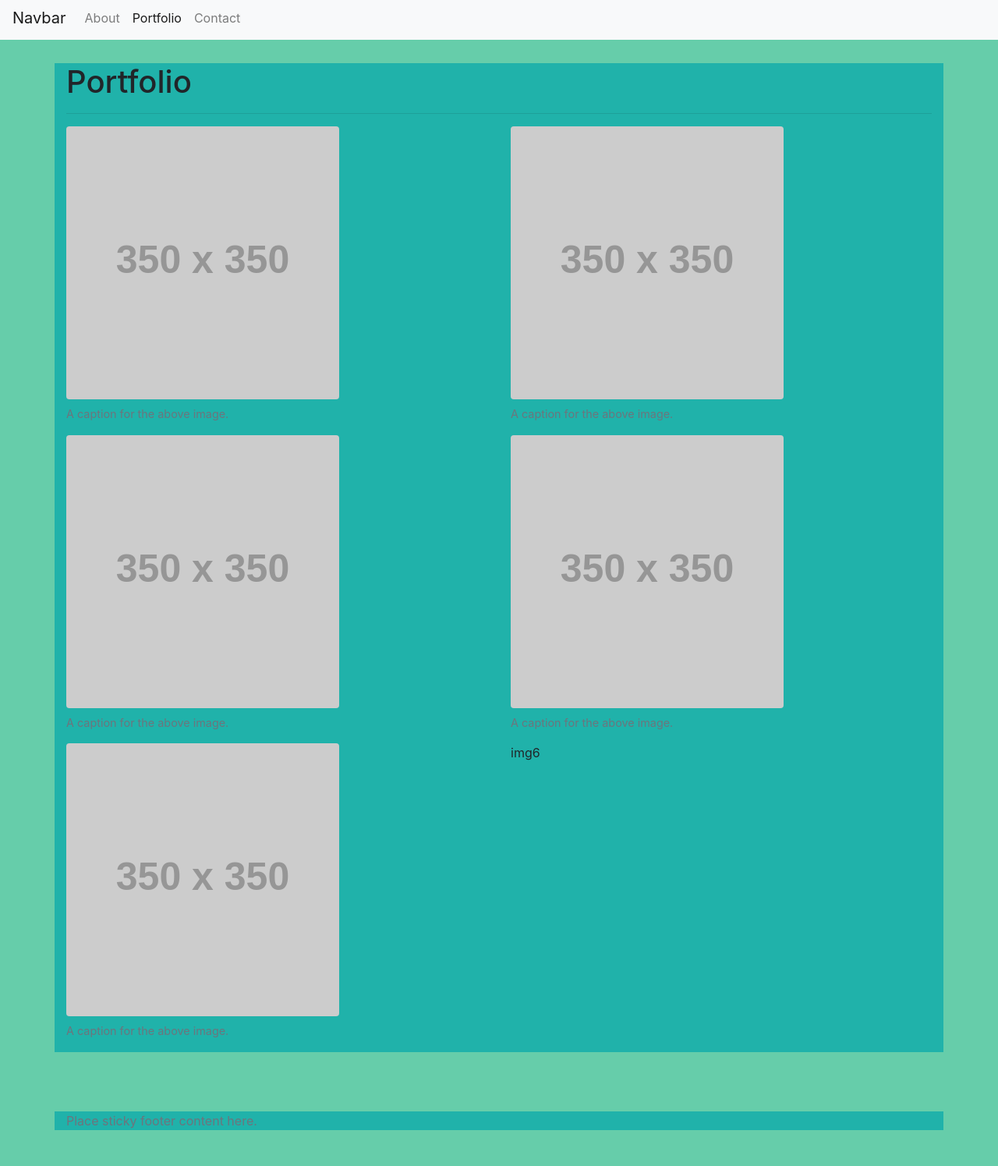
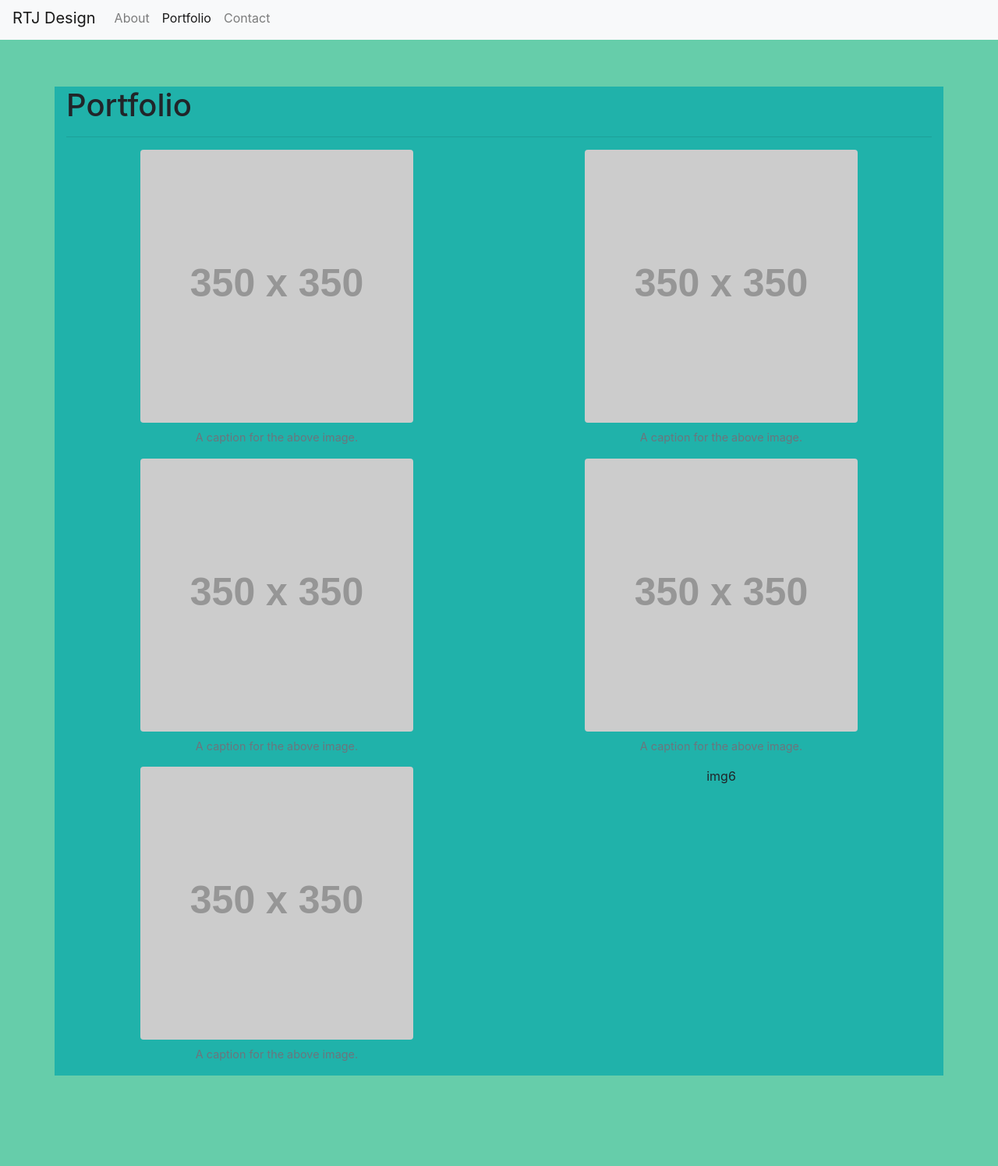
Before and after one commit to Rjsa210/RJohnson_responsivePortfolio, a plain HTML site: page portfolio.html in a window 1280 px wide. Shown: the part 5-1500 px from the top of the page at 78% size. After the commit the page ends 1414 px from the top, so only its background shows below. Drawn offline with nearby package versions, Linux system fonts and the light colour scheme; placeholder pictures from the web are drawn by us.

Commit message:
added stylesheet and customizing navbar, images centered in portfolio. -RJ

```diff
--- /dev/null
+++ b/assets/styles.css
@@ -0,0 +1,20 @@
+nav {
+  margin-bottom: 60px;
+  background-image
+}
+
+.bioImage {
+  width:250px;
+  height:auto;
+  float: left;
+  margin: 5px 20px 5px 5px;
+}
+
+.container {
+  margin: 30px auto;
+  background-color: lightseagreen;
+}
+
+body {
+  background-color: mediumaquamarine;
+}
--- a/portfolio.html
+++ b/portfolio.html
@@ -6,23 +6,14 @@
   <meta name="viewport" content="width=device-width, initial-scale=1.0">
   <link rel="stylesheet" href="https://cdn.jsdelivr.net/npm/bootstrap@4.6.0/dist/css/bootstrap.min.css"
     integrity="sha384-B0vP5xmATw1+K9KRQjQERJvTumQW0nPEzvF6L/Z6nronJ3oUOFUFpCjEUQouq2+l" crossorigin="anonymous">
-  <style>
-    .container {
-      margin: 30px auto;
-      background-color: lightseagreen;
-    }
-
-    body {
-      background-color: mediumaquamarine;
-    }
-  </style>
+  <link rel="stylesheet" href="assets/styles.css">
   <title>RTJDesign Portfolio</title>
 </head>
 
 <body>
   <header>
     <nav class="navbar navbar-expand-lg navbar-light bg-light">
-      <a class="navbar-brand" href="#">Navbar</a>
+      <a class="navbar-brand" href="#">RTJ Design</a>
       <button class="navbar-toggler" type="button" data-toggle="collapse" data-target="#navbarSupportedContent"
         aria-controls="navbarSupportedContent" aria-expanded="false" aria-label="Toggle navigation">
         <span class="navbar-toggler-icon"></span>
@@ -49,20 +40,20 @@
   <!--Begin content-->
   <div class="container">
     <div class="row">
-      <div class="col-sm-12">
+      <div class="col-sm-12 col-md-12 col-lg-12">
         <h1>Portfolio</h1>
         <hr>
       </div>
     </div>
-    <div class="row">
-      <div class="col-sm-6">
+    <div class="row text-center">
+      <div class="col-sm-6 col-md-6 col-lg-6">
         <figure class="figure">
           <img src="https://via.placeholder.com/350" class="figure-img img-fluid rounded"
             alt="A generic square placeholder image with rounded corners in a figure.">
           <figcaption class="figure-caption">A caption for the above image.</figcaption>
         </figure>
       </div>
-      <div class="col-sm-6">
+      <div class="col-sm-6 col-md-6 col-lg-6">
         <figure class="figure">
           <img src="https://via.placeholder.com/350" class="figure-img img-fluid rounded"
             alt="A generic square placeholder image with rounded corners in a figure.">
@@ -70,15 +61,15 @@
         </figure>
       </div>
     </div>
-    <div class="row">
-      <div class="col-sm-6">
+    <div class="row text-center">
+      <div class="col-sm-6 col-md-6 col-lg-6">
         <figure class="figure">
           <img src="https://via.placeholder.com/350" class="figure-img img-fluid rounded"
             alt="A generic square placeholder image with rounded corners in a figure.">
           <figcaption class="figure-caption">A caption for the above image.</figcaption>
         </figure>
       </div>
-      <div class="col-sm-6">
+      <div class="col-sm-6 col-md-6 col-lg-6">
         <figure class="figure">
           <img src="https://via.placeholder.com/350" class="figure-img img-fluid rounded"
             alt="A generic square placeholder image with rounded corners in a figure.">
@@ -86,22 +77,19 @@
         </figure>
       </div>
     </div>
-    <div class="row">
-      <div class="col-sm-6">
+    <div class="row text-center">
+      <div class="col-sm-6 col-md-6 col-lg-6">
         <figure class="figure">
           <img src="https://via.placeholder.com/350" class="figure-img img-fluid rounded"
             alt="A generic square placeholder image with rounded corners in a figure.">
           <figcaption class="figure-caption">A caption for the above image.</figcaption>
         </figure>
       </div>
-      <div class="col-sm-6">img6</div>
+      <div class="col-sm-6 col-md-6 col-lg-6">img6</div>
     </div>
   </div>
-  <footer class="footer mt-auto py-3">
-    <div class="container">
-      <span class="text-muted">Place sticky footer content here.</span>
-    </div>
-  </footer>
+
+  </div>
 
   <script src="https://code.jquery.com/jquery-3.5.1.slim.min.js"
     integrity="sha384-DfXdz2htPH0lsSSs5nCTpuj/zy4C+OGpamoFVy38MVBnE+IbbVYUew+OrCXaRkfj"
```
Also changed, not shown: contact.html (+2 -11 lines), index.html (+4 -18 lines), assets/River stones.jpg (added), 1 other file.
